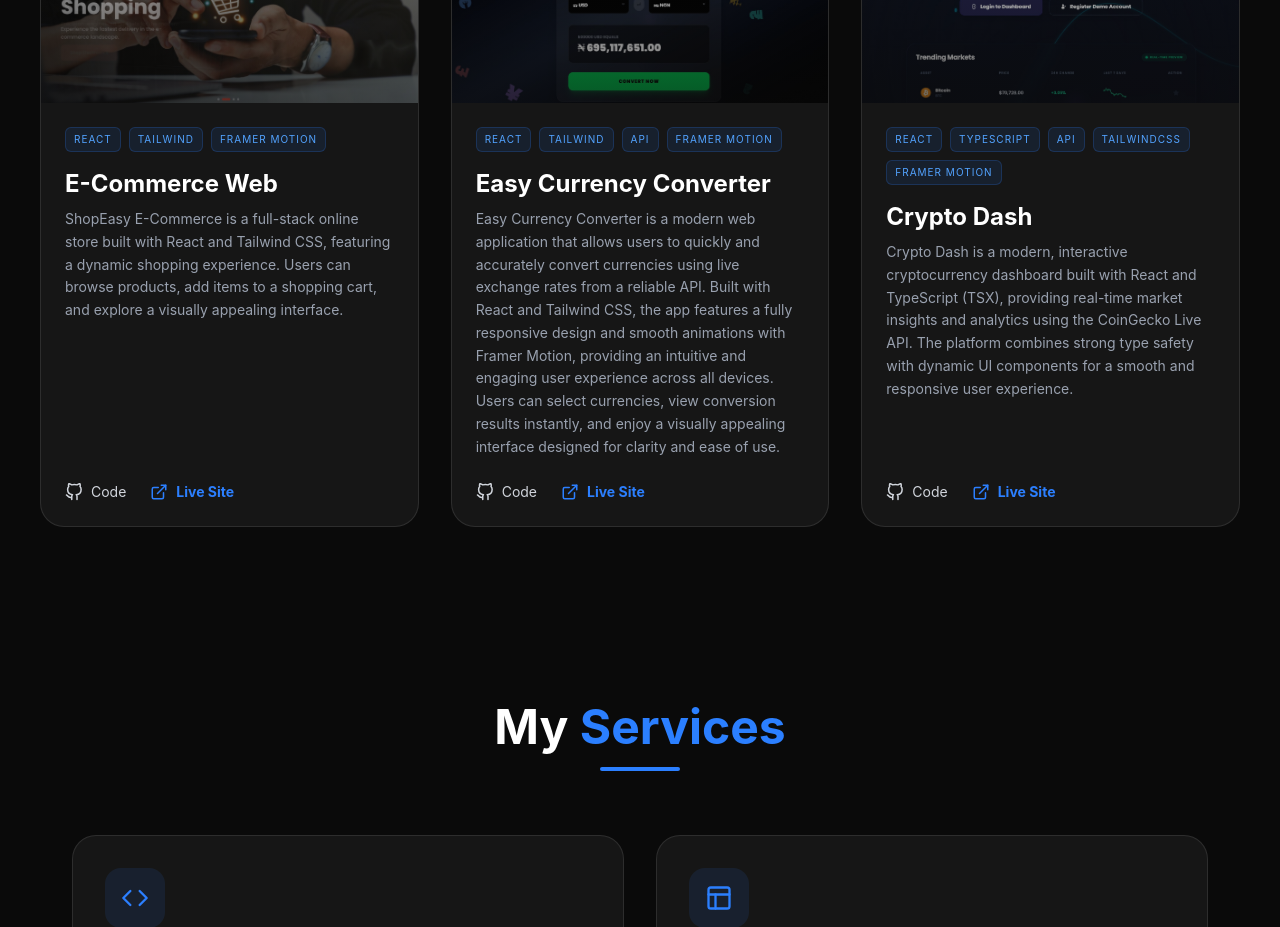
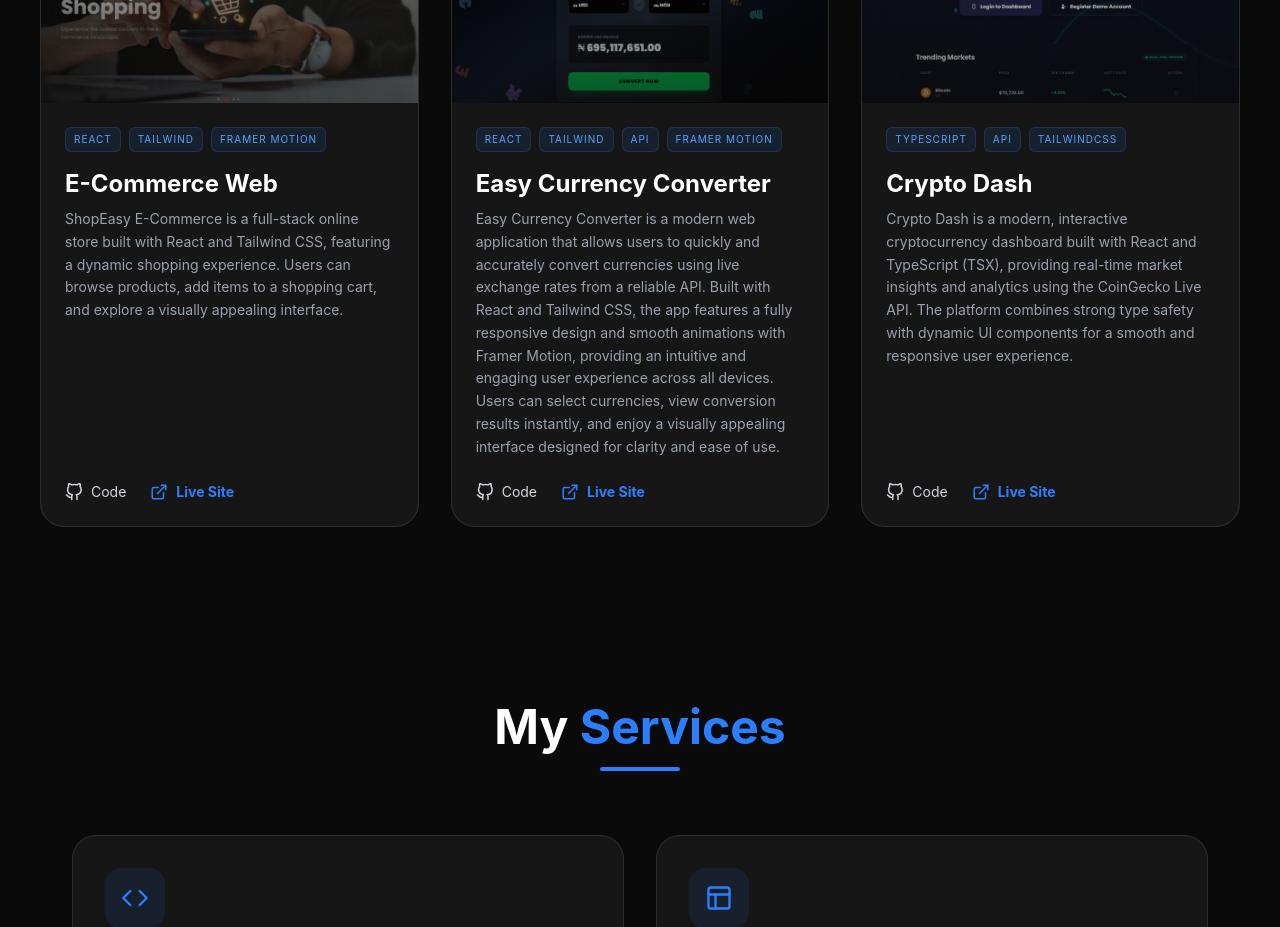
Before and after one commit to HarPhezDev/Portfolio, a React (Vite) app: page / in a window 1280 px wide. Shown: the part 2020-2947 px from the top of the page. Built offline with nearby package versions, Linux system fonts and the light colour scheme.

Commit message:
Add project-3.jpg

```diff
--- a/src/Project.jsx
+++ b/src/Project.jsx
@@ -32,7 +32,7 @@ const Project = () => {
             title: "Crypto Dash",
             desc: "Crypto Dash is a modern, interactive cryptocurrency dashboard built with React and TypeScript (TSX), providing real-time market insights and analytics using the CoinGecko Live API. The platform combines strong type safety with dynamic UI components for a smooth and responsive user experience.",
             image: Project3,
-            tags: ["React", "TypeScript", "API", "TailwindCss", "Framer Motion",],
+            tags: ["TypeScript", "API", "TailwindCss",],
             github: "https://github.com/HarPhezDev/CryptoDash",
             live: "#"
         },
```
